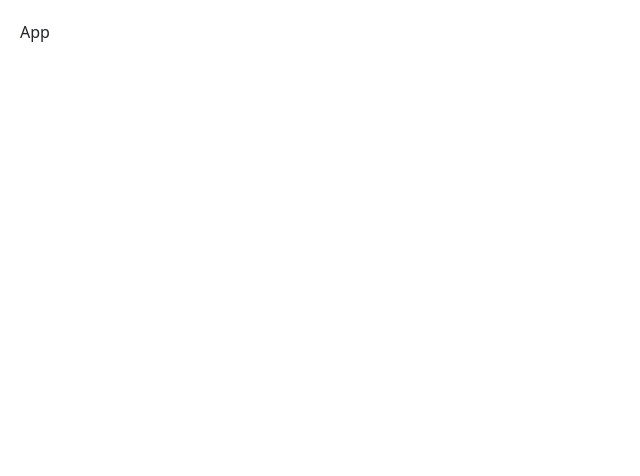
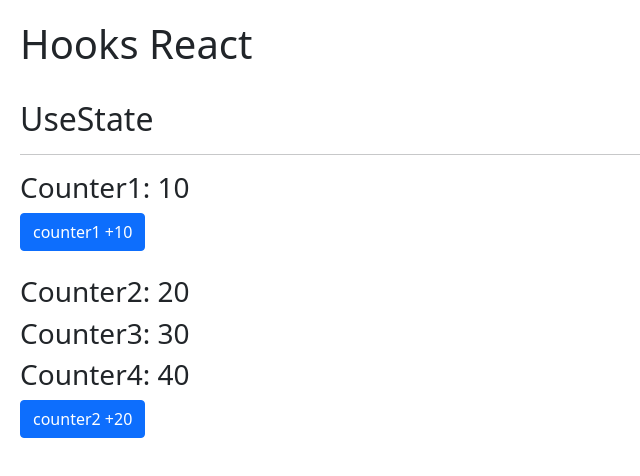
Before and after one commit to mundoenrique/05-react-hook-app, a React (Vite) app: page / in a window 1280 px wide. Shown: the top 476 px of the page, without its empty margins (0-640 px from the left). Built offline with nearby package versions, Linux system fonts and the light colour scheme.

Commit message:
UseState

```diff
--- /dev/null
+++ b/src/01-UseState/CounterApp.jsx
@@ -0,0 +1,36 @@
+import { useState } from 'react';
+
+export default function CounterApp() {
+	const [counter1, setCounter] = useState(10);
+	const [counters, setCounters] = useState({
+		counter2: 20,
+		counter3: 30,
+		counter4: 40,
+	});
+	const { counter2, counter3, counter4 } = counters;
+
+	return (
+		<>
+			<h2>UseState</h2>
+			<hr />
+			<h3>Counter1: {counter1}</h3>
+			<button
+				className="btn btn-primary"
+				onClick={() => setCounter(counter1 + 10)}
+			>
+				counter1 +10
+			</button>
+			<br />
+			<br />
+			<h3>Counter2: {counter2}</h3>
+			<h3>Counter3: {counter3}</h3>
+			<h3>Counter4: {counter4}</h3>
+			<button
+				className="btn btn-primary"
+				onClick={() => setCounters({ ...counters, counter2: counter2 + 20 })}
+			>
+				counter2 +20
+			</button>
+		</>
+	);
+}
--- a/src/App.jsx
+++ b/src/App.jsx
@@ -1,3 +1,11 @@
+import CounterApp from './01-UseState/CounterApp';
+
 export default function App() {
-	return <div>App</div>;
+	return (
+		<>
+			<h1>Hooks React</h1>
+			<br />
+			<CounterApp />
+		</>
+	);
 }
```
